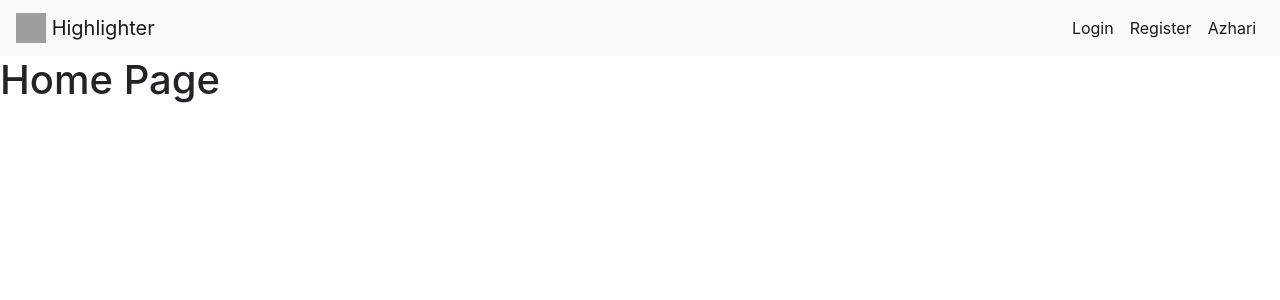
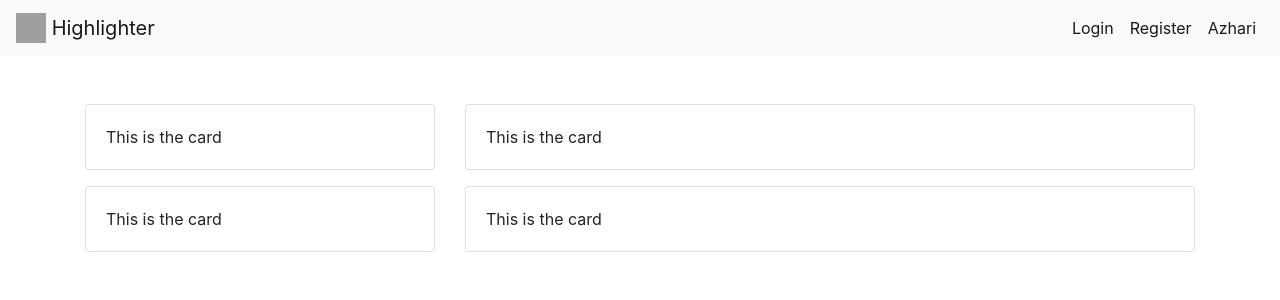
Before and after one commit to azharimm/code-highlighter, a Vue app: page / in a window 1280 px wide. Shown: the top 300 px of the page. Built offline with nearby package versions, Linux system fonts and the light colour scheme; grey boxes are pictures that could not be loaded.

Commit message:
+ base component layout

```diff
--- /dev/null
+++ b/src/components/Cols.vue
@@ -0,0 +1,11 @@
+<template>
+    <div class="col-12">
+        <slot></slot>
+    </div>
+</template>
+
+<script>
+export default {
+
+}
+</script>
--- /dev/null
+++ b/src/components/Container.vue
@@ -0,0 +1,11 @@
+<template>
+    <div class="container">
+        <slot></slot>
+    </div>
+</template>
+
+<script>
+export default {
+
+}
+</script>
--- /dev/null
+++ b/src/components/Row.vue
@@ -0,0 +1,11 @@
+<template>
+    <div class="row">
+        <slot></slot>
+    </div>
+</template>
+
+<script>
+export default {
+
+}
+</script>
--- a/src/pages/Home.vue
+++ b/src/pages/Home.vue
@@ -1,3 +1,49 @@
 <template>
-    <h1>Home Page</h1>
+	<Container class="mt-5">
+		<Row>
+            <Cols class="col-md-4">
+                <div class="card">
+                    <div class="card-body">
+                        This is the card
+                    </div>
+                </div>
+            </Cols>
+            <Cols class="col-md-8">
+            <div class="card">
+                <div class="card-body">
+                    This is the card
+                </div>
+            </div>
+            </Cols>
+        </Row>
+        <Row class="mt-3">
+            <Cols class="col-md-4">
+                <div class="card">
+                    <div class="card-body">
+                        This is the card
+                    </div>
+                </div>
+            </Cols>
+            <Cols class="col-md-8">
+            <div class="card">
+                <div class="card-body">
+                    This is the card
+                </div>
+            </div>
+            </Cols>
+        </Row>
+	</Container>
 </template>
+
+<script>
+import Container from "../components/Container";
+import Row from "../components/Row";
+import Cols from "../components/Cols";
+export default {
+	components: {
+		Container,
+		Row,
+		Cols,
+	},
+};
+</script>
```
